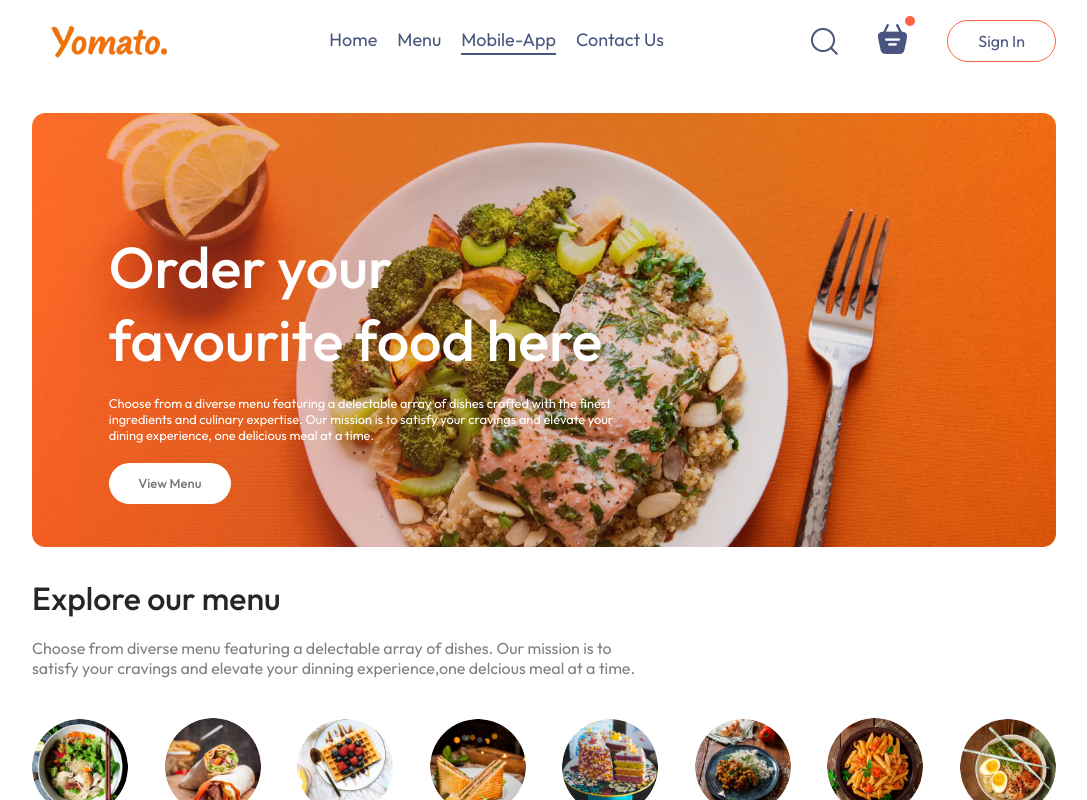
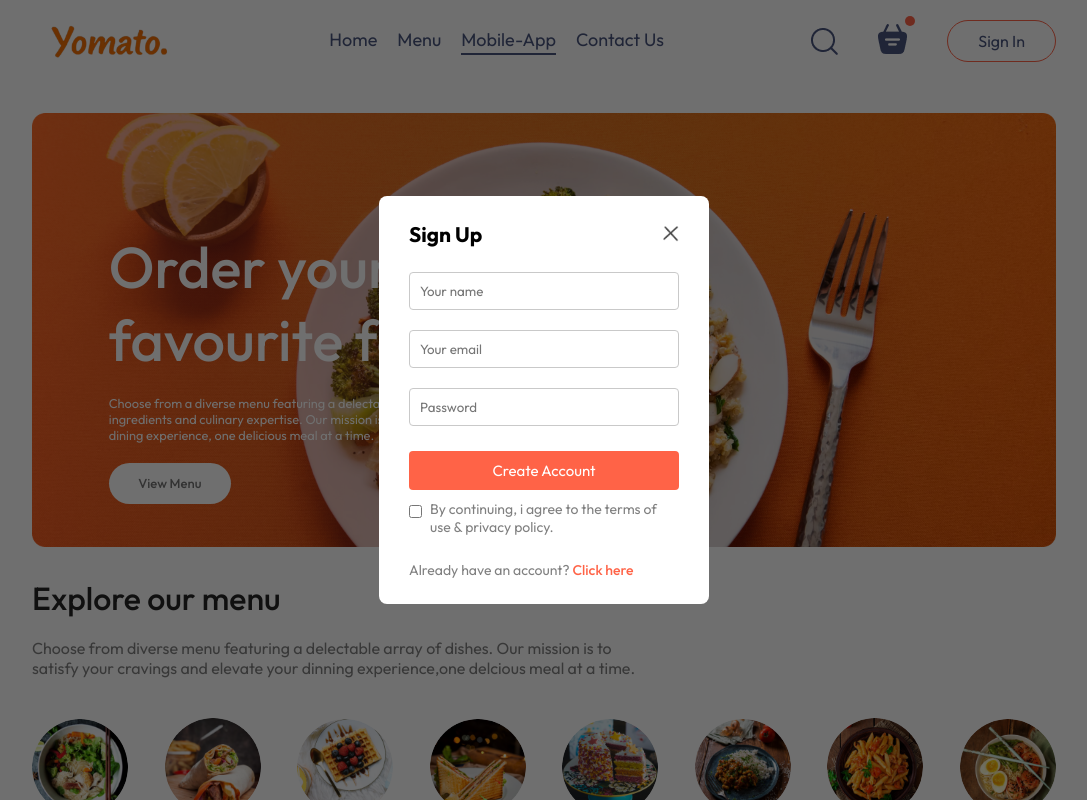
Before and after one commit to yoegeshh/Yomato-ecom-food-ordering-webapp, a React (Vite) app in the folder frontend/: page / in a window 1280 px wide. Both pictures are taken after a click on the button "Sign In". Shown: the top 800 px of the page, without its empty margins (96-1183 px from the left). Built offline with nearby package versions, Linux system fonts and the light colour scheme.

Commit message:
add login popup functionality

```diff
--- a/frontend/src/App.jsx
+++ b/frontend/src/App.jsx
@@ -1,15 +1,20 @@
-import React from "react";
+import React, { useState } from "react";
 import Navbar from "./components/Navbar/Navbar";
 import { Route, Routes } from "react-router-dom";
 import Home from "./pages/Home/Home";
 import Cart from "./pages/Cart/Cart";
 import PlaceOrder from "./pages/PlaceOrder/PlaceOrder";
 import Footer from "./components/Footer/Footer";
+import LoginPopup from "./components/LoginPopup/LoginPopup";
 const App = () => {
+
+    const [showLogin,setShowLogin] = useState(false)
+
   return (
     <>
+    {showLogin?<LoginPopup setShowLogin={setShowLogin}/>:<></>}
       <div className="app">
-        <Navbar />
+        <Navbar setShowLogin={setShowLogin} />
         <Routes>
           <Route path="/" element={<Home />} />
           <Route path="/cart" element={<Cart />} />
--- /dev/null
+++ b/frontend/src/components/LoginPopup/LoginPopup.css
@@ -0,0 +1,64 @@
+.login-popup{
+    position: absolute;
+    z-index: 1;
+    width: 100%;
+    height: 100%;
+    background-color: #00000090;
+    display: grid;
+}
+.login-popup-container{
+    place-self: center;
+    width: max(23vw,330px);
+    color: #808080;
+    background-color:white;
+    display: flex;
+    flex-direction: column;
+    gap: 25px;
+    padding: 25px 30px;
+    border-radius: 8px;
+    font-size: 14px;
+    animation: fadeIn 0.5s;
+}
+.login-popup-title{
+    display: flex;
+    justify-content: space-between;
+    align-items: center;
+    color: black;
+}
+.login-popup-title img{
+    width: 16px;
+    cursor: pointer;
+}
+.login-popup-inputs{
+    display: flex;
+    flex-direction: column;
+    gap: 20px;
+}
+.login-popup-inputs input{
+    outline: none;
+    border: 1px solid #c9c9c9;
+    padding: 10px;
+    border-radius: 4px;
+}
+.login-popup-container button{
+    border: none;
+    padding: 10px;
+    border-radius: 4px;
+    color: white;
+    background-color: tomato;
+    font-size: 15px;
+}
+.login-popup-condition{
+    display: flex;
+    align-items: start;
+    gap: 8px;
+    margin-top: -15px;
+}
+.login-popup-condition input{
+    margin-top: 5px;
+}
+.login-popup p span{
+    color: tomato;
+    font-weight: 500;
+    cursor: pointer;
+}
--- /dev/null
+++ b/frontend/src/components/LoginPopup/LoginPopup.jsx
@@ -0,0 +1,35 @@
+import React, { useState } from 'react'
+import './LoginPopup.css'
+import { assets } from '../../assets/assets';
+
+const LoginPopup = ({setShowLogin}) => {
+
+    const [currState,setCurrState] = useState("Sign Up");
+
+  return (
+    <div className='login-popup'>
+      <form className="login-popup-container">
+        <div className="login-popup-title">
+            <h2>{currState}</h2>
+            <img onClick={()=>setShowLogin(false)} src={assets.cross_icon} alt="" />
+        </div>
+        <div className="login-popup-inputs">
+            {currState==="Login"?<></>:<input type="text" placeholder='Your name' required />}
+            <input type="email" placeholder='Your email' required />
+            <input type="password" placeholder='Password' required />
+        </div>
+        <button>{currState==="Sign Up"?"Create Account":"Login"}</button>
+        <div className="login-popup-condition">
+            <input type="checkbox" required />
+            <p>By continuing, i agree to the terms of use & privacy policy.</p>
+        </div>
+        {currState==="Login"
+        ?<p>Create a new account? <span onClick={()=>setCurrState("Sign Up")}>Click here</span></p>
+        :<p>Already have an account? <span onClick={()=>setCurrState("Login")}>Click here</span></p>
+        }
+      </form>
+    </div>
+  )
+}
+
+export default LoginPopup
--- a/frontend/src/components/Navbar/Navbar.jsx
+++ b/frontend/src/components/Navbar/Navbar.jsx
@@ -2,7 +2,7 @@
 import './Navbar.css'
 import { assets } from '..//../assets/assets'
 import { Link } from 'react-router-dom';
-const Navbar = () => {
+const Navbar = ({setShowLogin}) => {
 
   const [menu,setMenu] = useState("mobile-app");
 
@@ -21,7 +21,7 @@
           <img src={assets.basket_icon} alt="" />
           <div className="dot"></div>
         </div>
-        <button>Sign In</button>
+        <button onClick={()=>setShowLogin(true)}>Sign In</button>
       </div>
     </div>
   )
```
